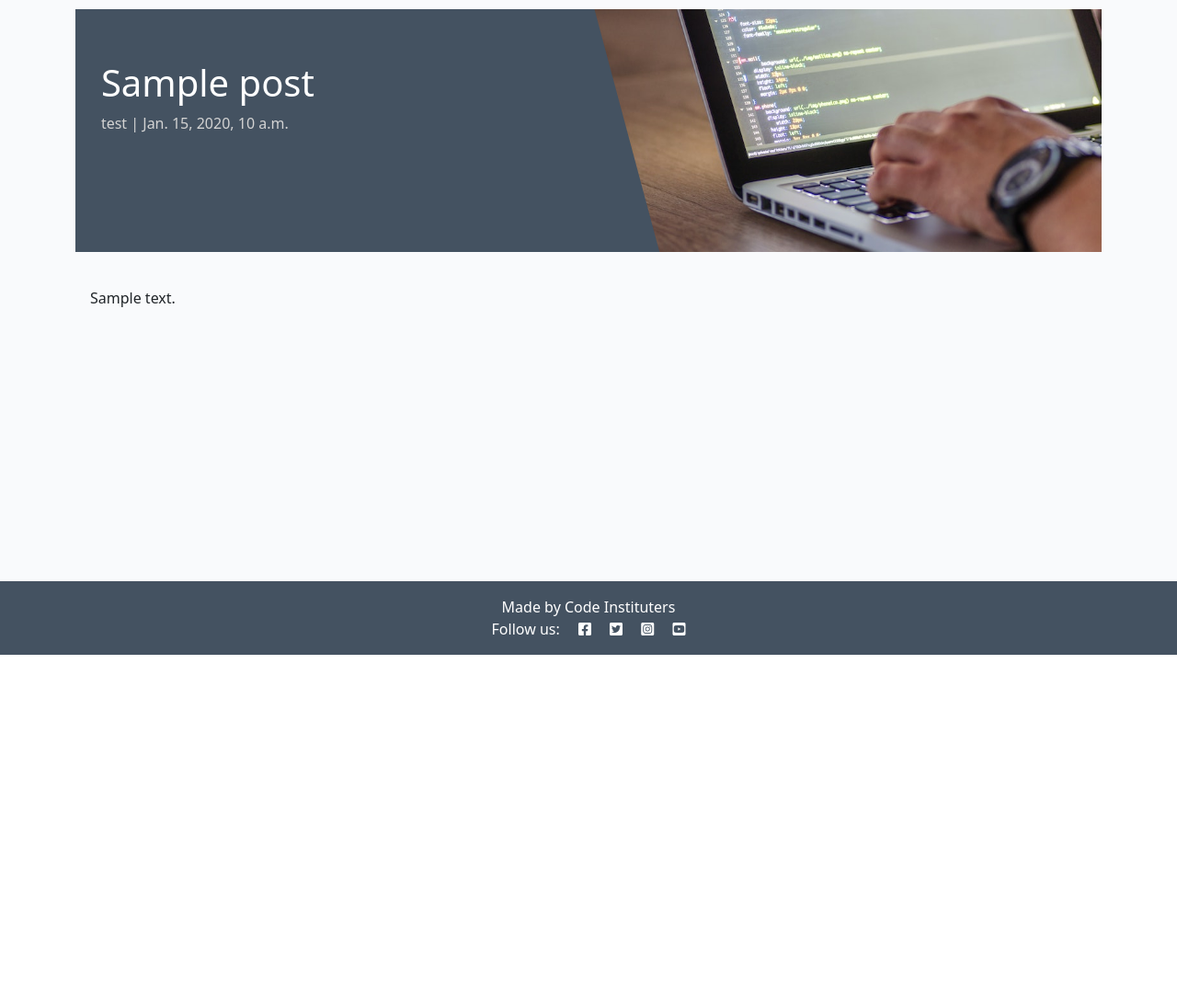
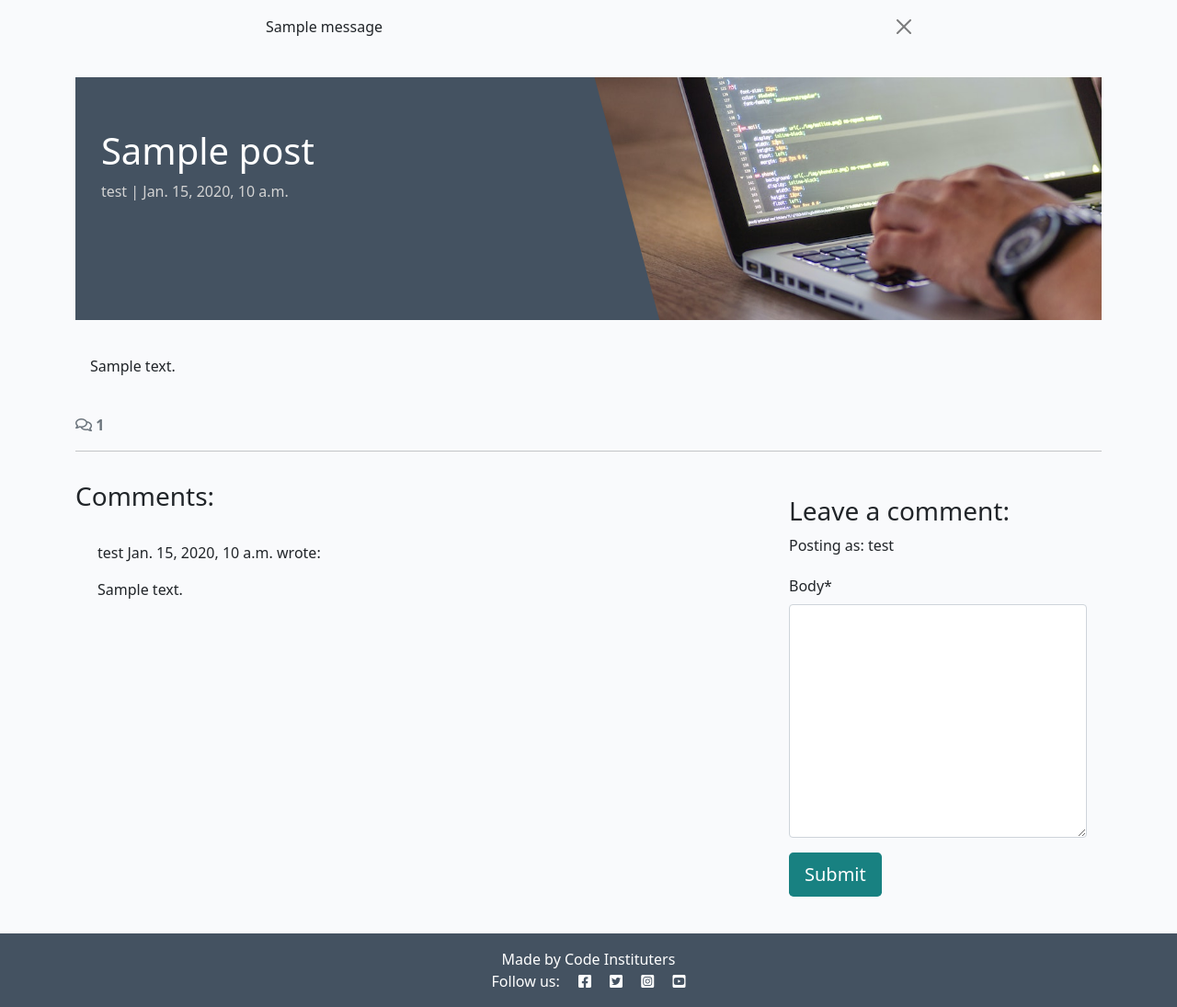
Before and after one commit to NiborGnu/django-blog, a Django app: a page that uses templates/base.html in a window 1280 px wide. Shown: the part 88-1183 px from the top of the page at 92% size. Before the commit the page ends 800 px from the top, so only its background shows below. Run offline with Django 4.2, Linux system fonts and the light colour scheme; a user stored in the database is signed in; data comes from the database, SQL or seed files in the repository; tables that the repository leaves empty hold one stand-in row (values such as "Sample post"); one stand-in notice (Sample message) is shown; parts of the project's set-up code (start-up, migrations or seed data) failed here and were passed over; some libraries are stand-ins or nearby versions.

Commit message:
Add comment to post when signed in, message succes

```diff
--- /dev/null
+++ b/blog/forms.py
@@ -0,0 +1,8 @@
+from .models import Comment
+from django import forms
+
+
+class CommentForm(forms.ModelForm):
+    class Meta:
+        model = Comment
+        fields = ('body',)
--- a/blog/templates/blog/post_detail.html
+++ b/blog/templates/blog/post_detail.html
@@ -1,6 +1,8 @@
-{% extends 'base.html' %} {% block content %}
+{% extends 'base.html' %}
 {% load static %}
+{% load crispy_forms_tags %}
 
+{% block content %}
 <div class="masthead">
     <div class="container">
         <div class="row g-0">
@@ -29,6 +31,64 @@
             </div>
         </div>
     </div>
+    <!-- Displaying count of comments -->
+    <div class="row">
+        <div class="col-12">
+            <strong class="text-secondary">
+                <i class="far fa-comments"></i> {{ comment_count }}
+            </strong>
+        </div>
+        <div class="col-12">
+            <hr>
+        </div>
+    </div>
+    <!-- Displaying Comments -->
+    <div class="row">
+        <div class="col-md-8 card mb-4  mt-3 ">
+            <h3>Comments:</h3>
+            <div class="card-body">
+                <!-- We want a for loop inside the empty control tags
+                to iterate through each comment in comments -->
+                {% for comment in comments %}
+                <div class="p-2 comments
+                    {% if not comment.approved and comment.author == user %}
+                    faded{% elif not comment.approved %} d-none{% endif %}">
+                    <p class="font-weight-bold">
+                        {{ comment.author }}
+                        <span class="font-weight-normal">
+                            {{ comment.created_on }}
+                        </span> wrote:
+                    </p>
+                    <div id="comment{{ comment.id }}">
+                        {{ comment.body | linebreaks }}
+                    </div>
+                    {% if not comment.approved and comment.author == user %}
+                    <p class="approval">
+                        This comment is awaiting approval
+                    </p>
+                    {% endif %}
+                </div>
+                <!-- Our for loop ends here -->
+                {% endfor %}
+            </div>
+        </div>
+        <!-- Creating New Comments -->
+        <div class="col-md-4 card mb-4 mt-3">
+            <div class="card-body">
+                {% if user.is_authenticated %}
+                <h3>Leave a comment:</h3>
+                <p>Posting as: {{ user.username }}</p>
+                <form id="commentForm" method="post" style="margin-top: 1.3em;">
+                    {{ comment_form | crispy }}
+                    {% csrf_token %}
+                    <button id="submitButton" type="submit" class="btn btn-signup btn-lg">Submit</button>
+                </form>
+                {% else %}
+                <p>Log in to leave a comment</p>
+                {% endif %}
+            </div>
+        </div>
+    </div>
 </div>
 
 {% endblock content %}
--- a/blog/views.py
+++ b/blog/views.py
@@ -1,6 +1,8 @@
 from django.shortcuts import render, get_object_or_404
 from django.views import generic
+from django.contrib import messages
 from .models import Post
+from .forms import CommentForm
 
 # Create your views here.
 
@@ -27,9 +29,31 @@ def post_detail(request, slug):
 
     queryset = Post.objects.filter(status=1)
     post = get_object_or_404(queryset, slug=slug)
+    comments = post.comments.all().order_by("-created_on")
+    comment_count = post.comments.filter(approved=True).count()
+
+    if request.method == "POST":
+        comment_form = CommentForm(data=request.POST)
+        if comment_form.is_valid():
+            comment = comment_form.save(commit=False)
+            comment.author = request.user
+            comment.post = post
+            comment.save()
+            messages.add_message(
+                request, messages.SUCCESS,
+                'Comment submitted and awaiting approval'
+            )
+
+
+    comment_form = CommentForm()
 
     return render(
         request,
         "blog/post_detail.html",
-        {"post": post},
+        {
+            "post": post,
+            "comments": comments,
+            "comment_count": comment_count,
+            "comment_form": comment_form,
+        },
     )
--- a/codestar/settings.py
+++ b/codestar/settings.py
@@ -49,6 +49,8 @@ INSTALLED_APPS = [
     'allauth',
     'allauth.account',
     'allauth.socialaccount',
+    'crispy_forms',
+    'crispy_bootstrap5',
     'django_summernote',
     'blog',
     'about',
@@ -57,6 +59,9 @@ INSTALLED_APPS = [
 SITE_ID = 1
 LOGIN_REDIRECT_URL = '/'
 LOGOUT_REDIRECT_URL = '/'
+
+CRISPY_ALLOWED_TEMPLATE_PACKS = "bootstrap5"
+CRISPY_TEMPLATE_PACK = "bootstrap5"
 
 MIDDLEWARE = [
     'django.middleware.security.SecurityMiddleware',
--- a/requirements.txt
+++ b/requirements.txt
@@ -1,7 +1,9 @@
 asgiref==3.7.2
+crispy-bootstrap5==0.7
 dj-database-url==0.5.0
 Django==4.2.10
 django-allauth==0.57.2
+django-crispy-forms==2.1
 django-summernote==0.8.20.0
 gunicorn==20.1.0
 oauthlib==3.2.2
--- a/templates/base.html
+++ b/templates/base.html
@@ -76,6 +76,20 @@
             </div>
         </div>
     </nav>
+    <!-- displaying Django messages -->
+    <div class="container">
+        <div class="row">
+            <div class="col-md-8 offset-md-2">
+                {% for message in messages %}
+                <div class="alert {{ message.tags }} alert-dismissible
+                    fade show" id="msg" role="alert">
+                    {{ message | safe }}
+                    <button type="button" class="btn-close" data-bs-dismiss="alert" aria-label="Close"></button>
+                </div>
+                {% endfor %}
+            </div>
+        </div>
+    </div>
 
     <main class="flex-shrink-0 main-bg">
 
```
